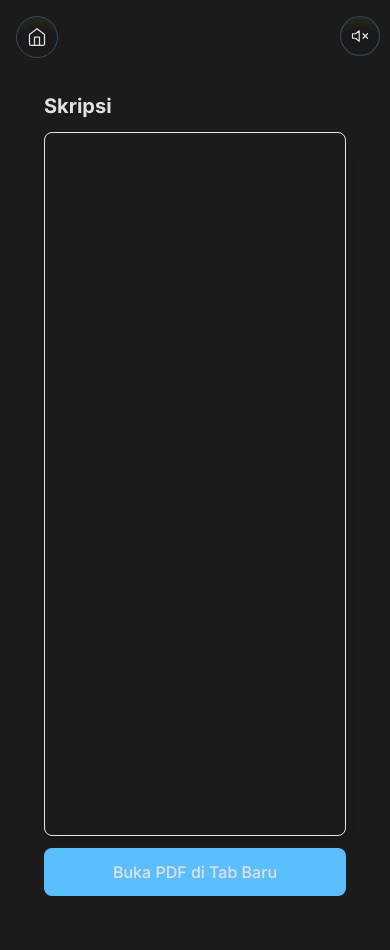
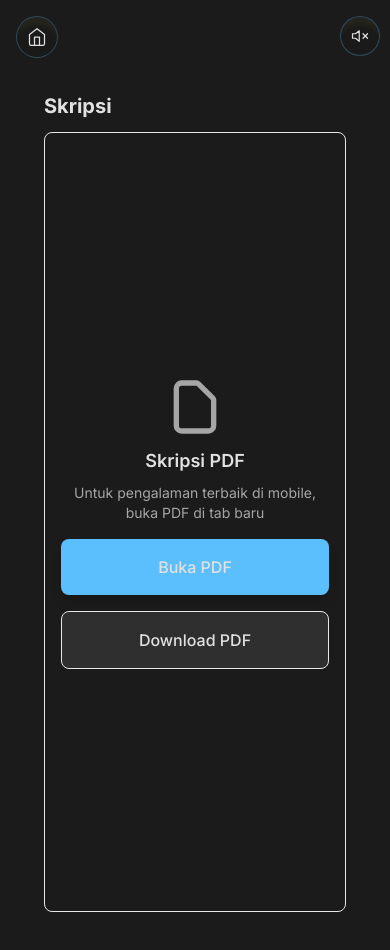
Before and after one commit to mahsanfurqan/Porto, a Next.js app: page /skripsi in a window 390 px wide. Shown: the top 950 px of the page. Built offline with nearby package versions, Linux system fonts and the light colour scheme.

Commit message:
Add Catch Star Flutter web game project

```diff
--- a/src/app/(subPages)/skripsi/page.tsx
+++ b/src/app/(subPages)/skripsi/page.tsx
@@ -1,9 +1,6 @@
+"use client";
+
 import React from "react";
-
-export const metadata = {
-  title: "Skripsi",
-  description: "Skripsi Document",
-};
 
 export default function SkripsiPage() {
   return (
@@ -13,8 +10,8 @@ export default function SkripsiPage() {
           Skripsi
         </h1>
 
-        {/* PDF Viewer Container */}
-        <div className="w-full h-[calc(100vh-140px)] sm:h-[calc(100vh-160px)] md:h-[calc(100vh-180px)] border border-border rounded-lg overflow-hidden shadow-lg">
+        {/* PDF Viewer Container - Desktop */}
+        <div className="hidden md:block w-full h-[calc(100vh-180px)] border border-border rounded-lg overflow-hidden shadow-lg">
           <iframe
             src="/skripsi.pdf#view=FitH"
             className="w-full h-full"
@@ -22,15 +19,45 @@ export default function SkripsiPage() {
           />
         </div>
 
-        {/* Download button for mobile */}
-        <div className="mt-3 sm:mt-4">
+        {/* Mobile View */}
+        <div className="md:hidden w-full flex-1 flex flex-col items-center justify-center space-y-4 p-4 border border-border rounded-lg">
+          <div className="text-center space-y-2">
+            <svg
+              className="w-16 h-16 mx-auto text-foreground/70"
+              fill="none"
+              stroke="currentColor"
+              viewBox="0 0 24 24"
+            >
+              <path
+                strokeLinecap="round"
+                strokeLinejoin="round"
+                strokeWidth={2}
+                d="M7 21h10a2 2 0 002-2V9.414a1 1 0 00-.293-.707l-5.414-5.414A1 1 0 0012.586 3H7a2 2 0 00-2 2v14a2 2 0 002 2z"
+              />
+            </svg>
+            <h2 className="text-lg font-semibold text-foreground">
+              Skripsi PDF
+            </h2>
+            <p className="text-sm text-foreground/70">
+              Untuk pengalaman terbaik di mobile, buka PDF di tab baru
+            </p>
+          </div>
+
           <a
             href="/skripsi.pdf"
             target="_blank"
             rel="noopener noreferrer"
-            className="block w-full bg-accent text-accent-foreground py-3 px-4 rounded-lg text-center font-medium hover:opacity-90 transition-opacity md:hidden"
+            className="w-full bg-accent text-accent-foreground py-4 px-6 rounded-lg text-center font-medium hover:opacity-90 transition-opacity shadow-lg"
           >
-            Buka PDF di Tab Baru
+            Buka PDF
+          </a>
+
+          <a
+            href="/skripsi.pdf"
+            download="Skripsi_M_Ahsan_Furqan.pdf"
+            className="w-full bg-foreground/10 text-foreground py-4 px-6 rounded-lg text-center font-medium hover:bg-foreground/20 transition-colors border border-border"
+          >
+            Download PDF
           </a>
         </div>
       </div>
--- a/src/app/data.ts
+++ b/src/app/data.ts
@@ -90,6 +90,15 @@ export const projectsData: IProjectsData[] = [
     image: "/projects/moodpath.png",
     highlights: ["Java"],
   },
+  {
+    id: 8,
+    name: "Catch Star Game",
+    description: "Catch Star is an interactive web-based game built with Flutter and powered by the Flame game engine. This game challenges players to catch falling stars with smooth animations and responsive controls, demonstrating the capability of Flutter for creating engaging web gaming experiences",
+    date: "2026-01-07",
+    demoLink: "https://github.com/mahsanfurqan/catch-star-game",
+    image: "/projects/catchstar.png",
+    highlights: ["Flutter Web", "Flame Engine", "Game Development"],
+  },
   // lainnya...
 ];
 
```
Also changed, not shown: public/projects/catchstar.png (added).
